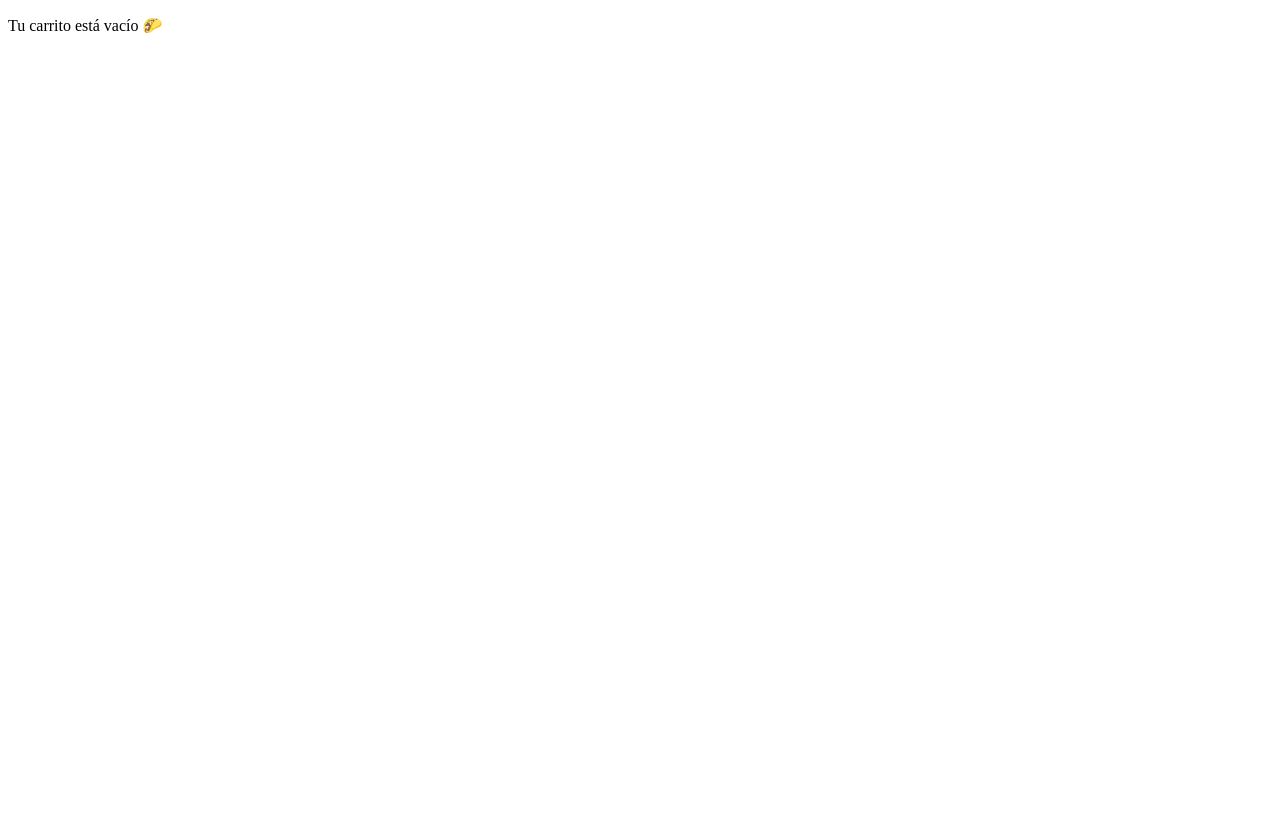
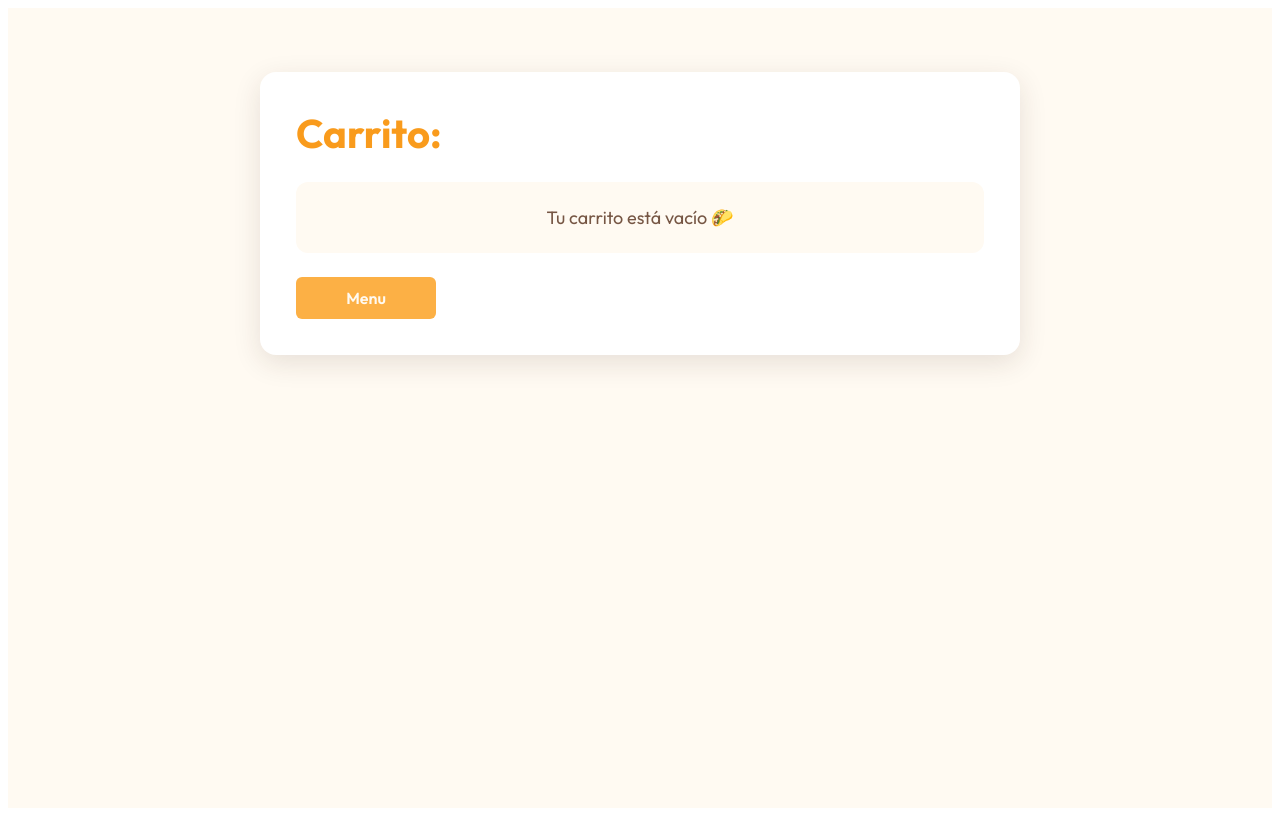
Before and after one commit to mariamendozax/project-isla-frontend, a React (Vite) app in the folder App/: page /cart in a window 1280 px wide. Built offline with nearby package versions, Linux system fonts and the light colour scheme.

Commit message:
git add cart

```diff
--- /dev/null
+++ b/App/src/blocks/Cart.css
@@ -0,0 +1,202 @@
+.cart {
+  box-sizing: border-box;
+  min-height: 100vh;
+  padding: clamp(24px, 6vw, 64px) 16px;
+  background: #fffaf2;
+  color: #3b2418;
+  font-family: "Outfit", sans-serif;
+}
+
+.cart__container {
+  box-sizing: border-box;
+  width: min(100%, 760px);
+  margin: 0 auto;
+  padding: clamp(20px, 5vw, 36px);
+  border-radius: 16px;
+  background: #fff;
+  box-shadow: 0 8px 28px rgb(59 36 24 / 12%);
+}
+
+.cart__title {
+  margin: 0 0 24px;
+  color: #f99b1c;
+  font-size: clamp(28px, 6vw, 40px);
+}
+
+.cart__list {
+  display: grid;
+  gap: 12px;
+  margin: 0;
+  padding: 0;
+  list-style: none;
+}
+
+.cart__item {
+  padding: 16px;
+  border: 1px solid rgb(252 176 69 / 35%);
+  border-radius: 12px;
+  background: #fffaf2;
+  box-shadow: 0 4px 14px rgb(59 36 24 / 7%);
+}
+
+.cart__item-main {
+  display: flex;
+  align-items: center;
+  gap: 12px;
+}
+
+.cart__item-name {
+  flex: 1;
+  font-weight: 600;
+}
+
+.cart__item-price {
+  color: #a84419;
+  font-weight: 700;
+}
+
+.cart__remove-btn {
+  min-height: 36px;
+  padding: 0 12px;
+  border: 1px solid #f99b1c;
+  border-radius: 6px;
+  background: #fff;
+  color: #a84419;
+  cursor: pointer;
+  font: inherit;
+  font-weight: 600;
+  transition:
+    background-color 0.2s ease,
+    color 0.2s ease,
+    transform 0.2s ease;
+}
+
+.cart__remove-btn:hover {
+  transform: translateY(-1px);
+  background: #f99b1c;
+  color: #fffaf2;
+}
+
+.cart__extras {
+  display: grid;
+  gap: 4px;
+  margin: 10px 0 0;
+  padding-left: 18px;
+  color: #765644;
+  font-size: 14px;
+}
+
+.cart__total {
+  display: flex;
+  justify-content: space-between;
+  margin: 22px 0 16px;
+  padding-top: 16px;
+  border-top: 1px solid rgb(168 68 25 / 20%);
+  font-size: 20px;
+  font-weight: 700;
+}
+
+.cart__total span {
+  color: #a84419;
+}
+
+.cart__empty {
+  margin: 0 0 24px;
+  padding: 24px 16px;
+  border-radius: 12px;
+  background: #fffaf2;
+  color: #765644;
+  text-align: center;
+  font-size: 18px;
+}
+
+.cart__btn-section {
+  display: flex;
+  flex-direction: row;
+}
+
+.cart__back-btn {
+  min-height: 42px;
+  padding: 0 18px;
+  border: 0;
+  border-radius: 6px;
+  background: #fcb045;
+  color: #fffaf2;
+  cursor: pointer;
+  font: inherit;
+  font-weight: 600;
+  transition:
+    transform 0.25s ease,
+    box-shadow 0.25s ease,
+    background-color 0.2s ease;
+}
+
+.cart__back-btn:hover {
+  transform: translateY(-1px);
+  background: #f99b1c;
+  box-shadow: 0 6px 18px rgb(252 176 69 / 35%);
+}
+
+.cart__back-btn:focus-visible,
+.cart__remove-btn:focus-visible {
+  outline: 3px solid #a84419;
+  outline-offset: 3px;
+}
+
+.cart__checkout {
+  min-width: 200px;
+  min-height: 42px;
+  background: #fcb045;
+  color: #fffaf2;
+  font-family: "Outfit", sans-serif;
+  font-size: 18px;
+  padding: 0 18px;
+  border: 0;
+  border-radius: 6px;
+  font-weight: 600;
+  margin-left: 10px;
+  transition:
+    transform 0.25s ease,
+    box-shadow 0.25 ease,
+    background-color 0.2s ease;
+}
+
+.cart__checkout:hover {
+  transform: translateY(-1px);
+  background: #f99b1c;
+  box-shadow: 0 6px 18px rgb(252 176 69 / 35%);
+}
+
+@media (max-width: 480px) {
+  .cart__item-main {
+    flex-wrap: wrap;
+  }
+
+  .cart__item-name {
+    flex-basis: calc(100% - 76px);
+  }
+
+  .cart__item-price {
+    margin-left: auto;
+  }
+
+  .cart__remove-btn {
+    margin-left: auto;
+  }
+}
+
+@media (min-width: 768px) {
+  .cart__btn-section {
+    display: flex;
+    flex-direction: row;
+    justify-content: space-between;
+  }
+
+  .cart__back-btn {
+    width: 140px;
+  }
+
+  .cart__checkout {
+    width: 560px;
+  }
+}
--- a/App/src/components/App.jsx
+++ b/App/src/components/App.jsx
@@ -7,13 +7,14 @@ import Cart from "./Cart.jsx";
 function App() {
   const [verMenu, setVerMenu] = useState(false);
   const [cartItems, setCartItems] = useState([]);
+  const [lang, setLang] = useState("es");
 
   const handleAddItem = (item) => {
     setCartItems((prev) => [...prev, { ...item, cartId: crypto.randomUUID() }]);
   };
 
-  const handleRemoveItem = (id) => {
-    setCartItems((prev) => prev.filter((item) => item.id !== id));
+  const handleRemoveItem = (cartId) => {
+    setCartItems((prev) => prev.filter((item) => item.cartId !== cartId));
   };
 
   const cantidadEnCarrito = cartItems.length;
@@ -21,12 +22,14 @@ function App() {
   return (
     <Routes>
       <Route
-        path="/"
+        path="/menu"
         element={
           !verMenu ? (
             <Hero onEnter={() => setVerMenu(true)} />
           ) : (
             <Menu
+              lang={lang}
+              setLang={setLang}
               cantidadEnCarrito={cantidadEnCarrito}
               onAgregar={handleAddItem}
             />
@@ -35,7 +38,13 @@ function App() {
       />
       <Route
         path="/cart"
-        element={<Cart cartItems={cartItems} onRemoveItem={handleRemoveItem} />}
+        element={
+          <Cart
+            lang={lang}
+            cartItems={cartItems}
+            onRemoveItem={handleRemoveItem}
+          />
+        }
       />
     </Routes>
   );
--- a/App/src/components/ArticuloMenu.jsx
+++ b/App/src/components/ArticuloMenu.jsx
@@ -31,10 +31,39 @@ function ArticuloMenu({ articulo, lang, textoAgregar, onAgregar, onFaltan }) {
     }
 
     setErrores({});
+
+    const extrasDetalle = extras
+      .filter(
+        (extra) => elegidos[extra.id] || elegidos[`${extra.id}-ingrediente`],
+      )
+      .map((extra) => {
+        const partes = [extra.nombre[lang]];
+
+        if (extra.tipo === "opciones") {
+          const opcion = extra.opciones.find(
+            (op) => op.id === elegidos[extra.id],
+          );
+          if (opcion) partes.push(opcion.nombre[lang]);
+        }
+
+        if (extra.ingredientes) {
+          const ingrediente = extra.ingredientes.find(
+            (ing) => ing.id === elegidos[`${extra.id}-ingrediente`],
+          );
+          if (ingrediente) partes.push(ingrediente.nombre[lang]);
+        }
+
+        return {
+          nombre: partes.join(": "),
+          precio: elegidos[extra.id] ? extra.precio : 0,
+        };
+      });
+
     onAgregar({
       id: articulo.id,
       nombre: articulo.nombre[lang],
-      extras: elegidos,
+      extras: extrasDetalle,
+      precioBase: articulo.precio,
       precio: precioFinal,
     });
   }
@@ -125,7 +154,7 @@ function ArticuloMenu({ articulo, lang, textoAgregar, onAgregar, onFaltan }) {
                       </option>
                     ))}
                   </select>
-                  {errores[extra.id] && (
+                  {errores[claveDe(extra)] && (
                     <span className="menu__error">
                       {lang === "es" ? "Elige una opción" : "Please choose one"}
                     </span>
--- a/App/src/components/Cart.jsx
+++ b/App/src/components/Cart.jsx
@@ -1,22 +1,79 @@
-function Cart({ cartItems, onRemoveItem }) {
+import { useNavigate } from "react-router-dom";
+import { textos } from "../data/Menu";
+
+function Cart({ lang, cartItems, onRemoveItem }) {
   const total = cartItems.reduce((sum, item) => sum + item.precio, 0);
+  const navigate = useNavigate();
+  const t = textos[lang];
 
   if (cartItems.length === 0) {
-    return <p>Tu carrito está vacío 🌮</p>;
+    return (
+      <section className="cart">
+        <div className="cart__container">
+          <h1 className="cart__title">{t.carrito}</h1>
+          <p className="cart__empty">{t.cart}</p>
+          <button
+            className="cart__back-btn"
+            type="button"
+            onClick={() => navigate("/menu")}
+          >
+            {t.volver}
+          </button>
+        </div>
+      </section>
+    );
   }
 
   return (
     <section className="cart">
-      <ul className="cart__list">
-        {cartItems.map((item) => (
-          <li key={item.cartId}>
-            <span>{item.nombre}</span>
-            <span>${item.precio}</span>
-            <button onClick={() => onRemoveItem(item.cartId)}>Quitar</button>
-          </li>
-        ))}
-      </ul>
-      <p className="cart__total">Total: ${total}</p>
+      <div className="cart__container">
+        <h1 className="cart__title">{t.carrito}</h1>
+        <ul className="cart__list">
+          {cartItems.map((item) => (
+            <li className="cart__item" key={item.cartId}>
+              <div className="cart__item-main">
+                <span className="cart__item-name">{item.nombre}</span>
+                <span className="cart__item-price">${item.precioBase}</span>
+                <button
+                  className="cart__remove-btn"
+                  type="button"
+                  onClick={() => onRemoveItem(item.cartId)}
+                >
+                  {t.quitar}
+                </button>
+              </div>
+
+              {item.extras?.length > 0 && (
+                <ul className="cart__extras">
+                  {item.extras.map((extra, index) => (
+                    <li key={index}>
+                      + {extra.nombre} ${extra.precio}
+                    </li>
+                  ))}
+                </ul>
+              )}
+            </li>
+          ))}
+        </ul>
+        <p className="cart__total">
+          {t.total} <span>${total}</span>
+        </p>
+        <div className="cart__btn-section">
+          <button
+            className="cart__back-btn"
+            type="button"
+            onClick={() => navigate("/menu")}
+          >
+            {t.volver}
+          </button>
+          <button
+            className="cart__checkout"
+            onClick={() => navigate("/checkout")}
+          >
+            {t.pedir}
+          </button>
+        </div>
+      </div>
     </section>
   );
 }
--- a/App/src/components/Menu.jsx
+++ b/App/src/components/Menu.jsx
@@ -3,11 +3,10 @@ import { useNavigate } from "react-router-dom";
 import ArticuloMenu from "./ArticuloMenu";
 import { textos, categorias } from "../data/Menu";
 
-function Menu({ cantidadEnCarrito, onAgregar }) {
+function Menu({ lang, setLang, cantidadEnCarrito, onAgregar }) {
   const navigate = useNavigate();
   const [categoria, setCategoria] = useState("todas");
   const [aviso, setAviso] = useState("");
-  const [lang, setLang] = useState("es");
   const t = textos[lang];
 
   return (
--- a/App/src/data/Menu.js
+++ b/App/src/data/Menu.js
@@ -17,7 +17,12 @@ export const textos = {
     carrito: "Carrito:",
     articulo: "artículo",
     articulos: "artículos",
+    cart: "Tu carrito está vacío 🌮",
     siguiente: "Siguiente",
+    quitar: "Quitar",
+    total: "Total",
+    volver: "Menu",
+    pedir: "Pedir",
   },
   en: {
     titulo: "México Lindo Isla",
@@ -26,7 +31,12 @@ export const textos = {
     carrito: "Cart:",
     articulo: "item",
     articulos: "items",
+    cart: "Your cart is empty 🌮",
     siguiente: "Next",
+    quitar: "Remove",
+    total: "Total",
+    volver: "Menu",
+    pedir: "Checkout",
   },
 };
 
@@ -132,7 +142,7 @@ export const categorias = [
     articulos: [
       {
         id: 1,
-        nombre: { es: "Taco de birria", en: "Birria Taco(beef)" },
+        nombre: { es: "Taco de birria", en: "Birria Taco (beef)" },
         descripcion: {
           es: "",
           en: "Mexican dish: marinated beef with chili peppers in spiced broth.",
@@ -143,7 +153,7 @@ export const categorias = [
       },
       {
         id: 2,
-        nombre: { es: "Taco de barbacoa de res", en: "Barbacoa Taco(beef)" },
+        nombre: { es: "Taco de barbacoa de res", en: "Barbacoa Taco (beef)" },
         descripcion: {
           es: "",
           en: "Mexican dish: shredded meat in spiced broth.",
@@ -154,7 +164,7 @@ export const categorias = [
       },
       {
         id: 3,
-        nombre: { es: "Taco de carnitas", en: "Carnitas Taco(Pork)" },
+        nombre: { es: "Taco de carnitas", en: "Carnitas Taco (Pork)" },
         descripcion: {
           es: "",
           en: "Mexican dish: small, shredded pieces of crisp roast pork.",
@@ -193,7 +203,7 @@ export const categorias = [
         id: 6,
         nombre: {
           es: "Torta de barbacoa de res",
-          en: "Barbacoa Sandwich(beef)",
+          en: "Barbacoa Sandwich (beef)",
         },
         descripcion: {
           es: "",
@@ -206,7 +216,7 @@ export const categorias = [
         id: 7,
         nombre: {
           es: "Torta de carnitas",
-          en: "Carnitas Sandwich(Pork)",
+          en: "Carnitas Sandwich (Pork)",
         },
         descripcion: {
           es: "",
--- a/App/src/index.css
+++ b/App/src/index.css
@@ -1,2 +1,3 @@
 @import url("./blocks/Hero.css");
 @import url("./blocks/Menu.css");
+@import url("./blocks/Cart.css");
```
